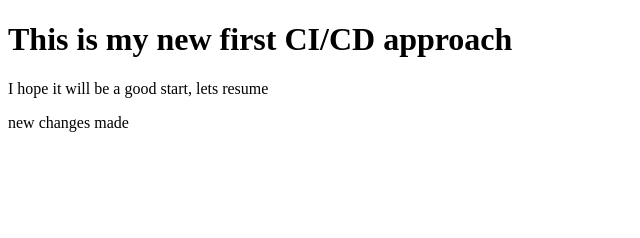
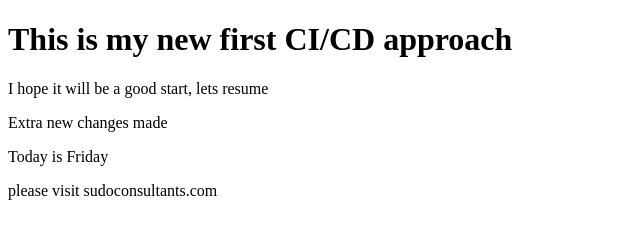
Before and after one commit to Shahzaibkha9/protfolio, a plain HTML site: page index.html in a window 1280 px wide. Shown: the whole page, without its empty margins (0-640 px from the left). Drawn offline with Linux system fonts and the light colour scheme.

Commit message:
Update index.html

```diff
--- a/index.html
+++ b/index.html
@@ -8,6 +8,8 @@
 <body>
     <h1>This is my new first CI/CD approach</h1>
     <p>I hope it will be a good start, lets resume  </p>
-    <p>new changes made</p>
+    <p>Extra new changes made</p>
+   <p>Today is Friday</p>
+<p>please visit <a>sudoconsultants.com</a></p>
 </body>
 </html>
```
